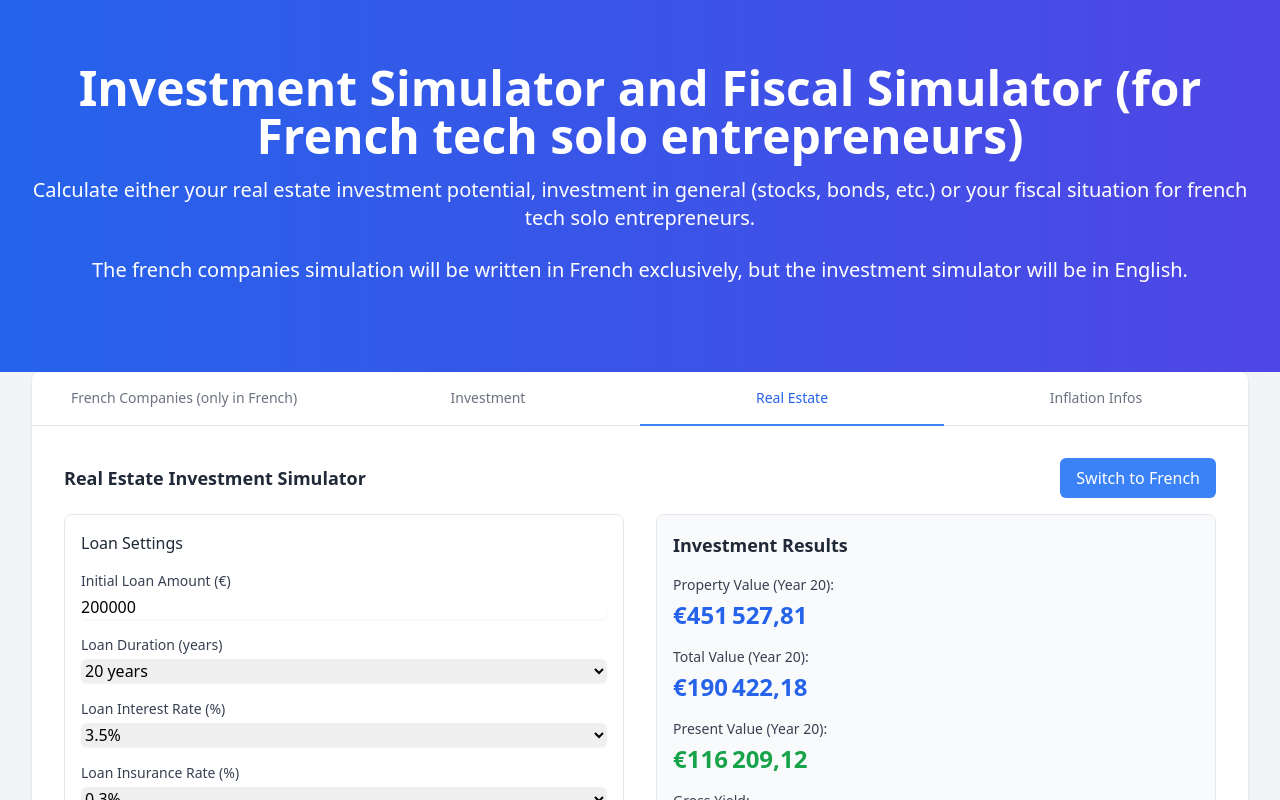
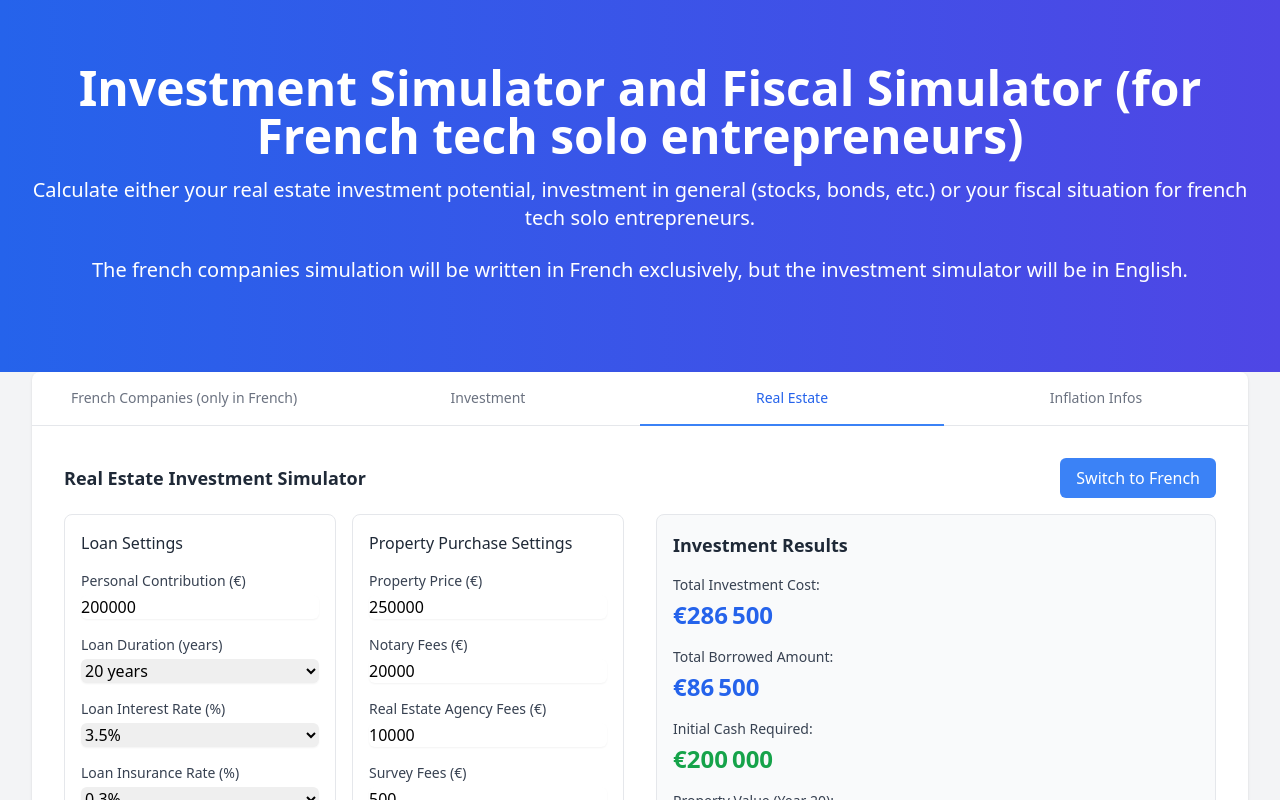
Before and after one commit to kevinpruvost/InvestmentSimulator, a React (Create React App) app in the folder fiscal-simulator/: page / in a window 1280 px wide. Both pictures are taken after a click on the button "Real Estate". Shown: the top 800 px of the page. Built offline with nearby package versions, Linux system fonts and the light colour scheme.

Commit message:
real estate sim 2nd prototype

```diff
--- a/fiscal-simulator/src/components/RealEstate.js
+++ b/fiscal-simulator/src/components/RealEstate.js
@@ -3,7 +3,7 @@ import Cookies from 'js-cookie';
 
 function RealEstate() {
     const [language, setLanguage] = useState(() => Cookies.get('language') || 'en');
-    const [initialLoan, setInitialLoan] = useState(() => parseFloat(Cookies.get('initialLoan') || '200000'));
+    const [personalContribution, setPersonalContribution] = useState(() => parseFloat(Cookies.get('initialLoan') || '200000'));
     const [loanDuration, setLoanDuration] = useState(() => parseInt(Cookies.get('loanDuration') || '20'));
     const [loanInterestRate, setLoanInterestRate] = useState(() => parseFloat(Cookies.get('loanInterestRate') || '3.5'));
     const [loanInsuranceRate, setLoanInsuranceRate] = useState(() => parseFloat(Cookies.get('loanInsuranceRate') || '0.3'));
@@ -37,7 +37,7 @@ function RealEstate() {
       en: {
         title: "Real Estate Investment Simulator",
         loanSettings: "Loan Settings",
-        initialLoan: "Initial Loan Amount (€)",
+        initialLoan: "Personal Contribution (€)",
         loanDuration: "Loan Duration (years)",
         loanInterestRate: "Loan Interest Rate (%)",
         loanInsuranceRate: "Loan Insurance Rate (%)",
@@ -70,6 +70,9 @@ function RealEstate() {
         inflationRate: "Average Inflation Rate (%)",
         propertyPriceGrowthRate: "Property Price Growth Rate (%)",
         results: "Investment Results",
+        totalInvestmentCost: "Total Investment Cost",
+        totalBorrowedAmount: "Total Borrowed Amount",
+        initialCashNeeded: "Initial Cash Required",
         propertyValue: "Property Value",
         cashFlow: "Annual Cash Flow",
         taxes: "Annual Taxes",
@@ -86,7 +89,7 @@ function RealEstate() {
       fr: {
         title: "Simulateur d'Investissement Immobilier",
         loanSettings: "Paramètres du Prêt",
-        initialLoan: "Montant Initial du Prêt (€)",
+        initialLoan: "Apport Personnel (€)",
         loanDuration: "Durée du Prêt (années)",
         loanInterestRate: "Taux d'Intérêt du Prêt (%)",
         loanInsuranceRate: "Taux d'Assurance du Prêt (%)",
@@ -119,6 +122,9 @@ function RealEstate() {
         inflationRate: "Taux d'Inflation Moyen (%)",
         propertyPriceGrowthRate: "Taux de Croissance du Prix du Bien (%)",
         results: "Résultats de l'Investissement",
+        totalInvestmentCost: "Coût Total de l'Investissement",
+        totalBorrowedAmount: "Montant Total Emprunté",
+        initialCashNeeded: "Trésorerie Initiale Requise",
         propertyValue: "Valeur du Bien",
         cashFlow: "Flux de Trésorerie Annuel",
         taxes: "Taxes Annuelles",
@@ -138,7 +144,7 @@ function RealEstate() {
 
     useEffect(() => {
       Cookies.set('language', language.toString(), { expires: 365 });
-      Cookies.set('initialLoan', initialLoan.toString(), { expires: 365 });
+      Cookies.set('initialLoan', personalContribution.toString(), { expires: 365 });
       Cookies.set('loanDuration', loanDuration.toString(), { expires: 365 });
       Cookies.set('loanInterestRate', loanInterestRate.toString(), { expires: 365 });
       Cookies.set('loanInsuranceRate', loanInsuranceRate.toString(), { expires: 365 });
@@ -168,7 +174,7 @@ function RealEstate() {
       Cookies.set('inflationRate', inflationRate.toString(), { expires: 365 });
       Cookies.set('propertyPriceGrowthRate', propertyPriceGrowthRate.toString(), { expires: 365 });
     }, [
-      initialLoan, loanDuration, loanInterestRate, loanInsuranceRate, loanInitialFees,
+      personalContribution, loanDuration, loanInterestRate, loanInsuranceRate, loanInitialFees,
       propertyPrice, notaryFees, agencyFees, surveyFees, maintenanceBudget, renovationCosts, propertySize,
       rentalPriceMonthly, rentalGrowthRate, vacancyRate, coproCharges, pnoInsurance, accountingFees,
       cgaFees, bankFees, waterBill, electricityBill, gasBill, internetBill, cfeTax, propertyTax,
@@ -176,10 +182,11 @@ function RealEstate() {
     ]);
 
     const calculateMonthlyLoanPayment = () => {
+      const borrowedAmount = propertyPrice + notaryFees + agencyFees + surveyFees + renovationCosts + loanInitialFees - personalContribution;
       const monthlyInterestRate = (loanInterestRate / 100) / 12;
       const numberOfPayments = loanDuration * 12;
-      const monthlyPayment = initialLoan * (monthlyInterestRate * Math.pow(1 + monthlyInterestRate, numberOfPayments)) / (Math.pow(1 + monthlyInterestRate, numberOfPayments) - 1);
-      const insuranceMonthly = (initialLoan * (loanInsuranceRate / 100)) / 12;
+      const monthlyPayment = borrowedAmount * (monthlyInterestRate * Math.pow(1 + monthlyInterestRate, numberOfPayments)) / (Math.pow(1 + monthlyInterestRate, numberOfPayments) - 1);
+      const insuranceMonthly = (borrowedAmount * (loanInsuranceRate / 100)) / 12;
       return (monthlyPayment + insuranceMonthly).toFixed(2);
     };
 
@@ -194,7 +201,7 @@ function RealEstate() {
       const totalMonthlyCharges = coproCharges + pnoInsurance + accountingFees + cgaFees + bankFees +
                                  waterBill + electricityBill + gasBill + internetBill + cfeTax +
                                  propertyTax + otherCharges;
-      let remainingLoan = initialLoan;
+      let remainingLoan = personalContribution;
       const monthlyInterestRate = (loanInterestRate / 100) / 12;
       let cashBalance = -(notaryFees + agencyFees + surveyFees + renovationCosts + loanInitialFees);
 
@@ -260,6 +267,8 @@ function RealEstate() {
         </div>
         <div className="grid grid-cols-2 gap-8">
           <div className="space-y-6">
+            {/* Settings Grid */}
+            <div className="grid grid-cols-2 gap-4">
               {/* Loan Settings */}
               <div className="space-y-4 p-4 bg-white rounded-lg border border-gray-200">
                 <h6 className="font-medium text-gray-800">{t.loanSettings}</h6>
@@ -268,8 +277,8 @@ function RealEstate() {
                   <input
                     type="number"
                     id="initialLoan"
-                  value={initialLoan}
-                  onChange={(e) => setInitialLoan(parseFloat(e.target.value) || 0)}
+                    value={personalContribution}
+                    onChange={(e) => setPersonalContribution(parseFloat(e.target.value) || 0)}
                     className="mt-1 block w-full rounded-md border-gray-300 shadow-sm focus:border-blue-500 focus:ring-blue-500"
                   />
                 </div>
@@ -394,8 +403,11 @@ function RealEstate() {
                   />
                 </div>
               </div>
+            </div>
 
-            {/* Rental Settings */}
+            {/* Rental Settings Grid */}
+            <div className="grid grid-cols-2 gap-4">
+              {/* Main Rental Settings */}
               <div className="space-y-4 p-4 bg-white rounded-lg border border-gray-200">
                 <h6 className="font-medium text-gray-800">{t.rentalSettings}</h6>
                 <div>
@@ -432,6 +444,11 @@ function RealEstate() {
                     ))}
                   </select>
                 </div>
+              </div>
+
+              {/* Additional Rental Settings */}
+              <div className="space-y-4 p-4 bg-white rounded-lg border border-gray-200">
+                <h6 className="font-medium text-gray-800">{t.rentalSettings}</h6>
                 <div>
                   <label htmlFor="coproCharges" className="block text-sm font-medium text-gray-700">{t.coproCharges}</label>
                   <input
@@ -553,6 +570,7 @@ function RealEstate() {
                   />
                 </div>
               </div>
+            </div>
 
             {/* Economic Factors */}
             <div className="space-y-4 p-4 bg-white rounded-lg border border-gray-200">
@@ -586,6 +604,24 @@ function RealEstate() {
           <div className="flex flex-col p-6 bg-gray-50 rounded-lg border border-gray-200" style={{ height: 'fit-content' }}>
             <div className="space-y-4">
               <h5 className="text-lg font-semibold text-gray-800">{t.results}</h5>
+              <div>
+                <p className="text-sm font-medium text-gray-700 mb-1">{t.totalInvestmentCost}:</p>
+                <p className="text-2xl font-bold text-blue-600">
+                  €{(propertyPrice + notaryFees + agencyFees + surveyFees + renovationCosts + loanInitialFees).toLocaleString('fr-FR', { maximumFractionDigits: 2 })}
+                </p>
+              </div>
+              <div>
+                <p className="text-sm font-medium text-gray-700 mb-1">{t.totalBorrowedAmount}:</p>
+                <p className="text-2xl font-bold text-blue-600">
+                  €{(propertyPrice + notaryFees + agencyFees + surveyFees + renovationCosts + loanInitialFees - personalContribution).toLocaleString('fr-FR', { maximumFractionDigits: 2 })}
+                </p>
+              </div>
+              <div>
+                <p className="text-sm font-medium text-gray-700 mb-1">{t.initialCashNeeded}:</p>
+                <p className="text-2xl font-bold text-green-600">
+                  €{personalContribution.toLocaleString('fr-FR', { maximumFractionDigits: 2 })}
+                </p>
+              </div>
               <div>
                 <p className="text-sm font-medium text-gray-700 mb-1">{t.propertyValue} (Year {loanDuration}):</p>
                 <p className="text-2xl font-bold text-blue-600">
```
Lines whose indentation alone changed are shown as unchanged.
